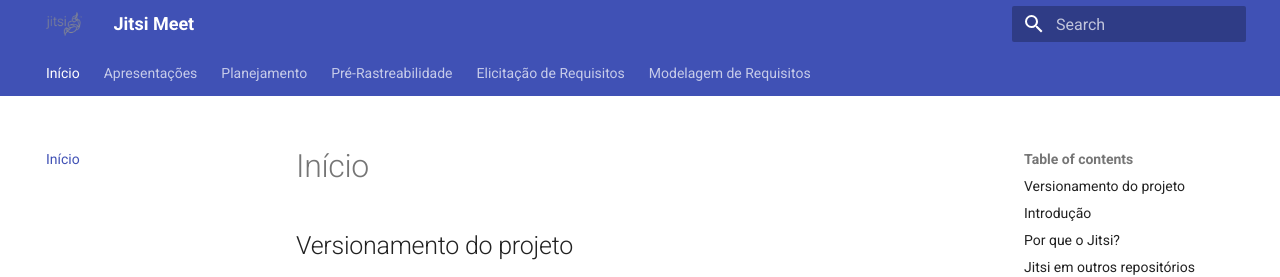
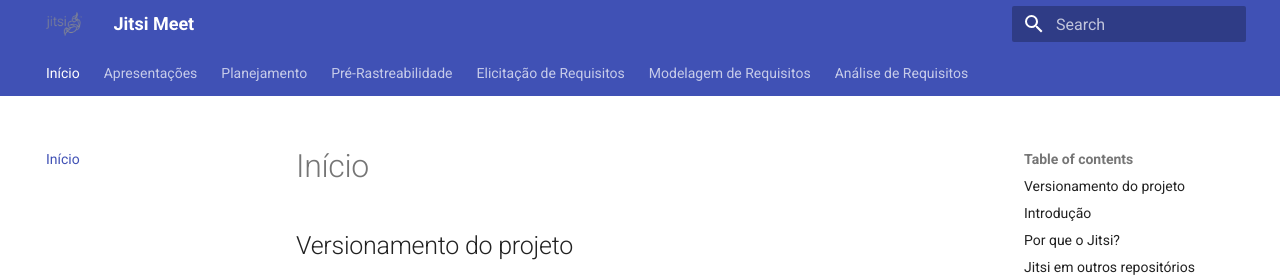
Before and after one commit to gabrielm2q/2022.1-Jitsi-Meet, an MkDocs documentation site: the page built from docs/index.md, in a window 1280 px wide and 900 px high. Shown: the top 277 px of the window. Built offline with MkDocs 1.6.1 and Material for MkDocs 9.7.7, drawn with Linux system fonts in a browser that asks for light colours.

Commit message:
:memo: adicionando paginas de v e v (#23)

```diff
--- a/mkdocs.yml
+++ b/mkdocs.yml
@@ -33,9 +33,13 @@ nav:
         - Léxico: ./modelagem/lexico.md
         - Use Case: ./modelagem/useCase.md
         - Especificação Suplementar: ./modelagem/especificacaoSuplementar.md
+        - NFR Framework: ./modelagem/agil/nfr.md
         - Ágil:
           - Backlog: ./modelagem/agil/backlog.md
           - Histórias de Usuário: ./modelagem/agil/historiasDeUsuario.md
-          - NFR Framework: ./modelagem/agil/nfr.md
+   - Análise de Requisitos:
+        - Verificação: ./analiseDeRequisitos/verificacao.md
+        - Validação: ./analiseDeRequisitos/validacao.md
+
 markdown_extensions:
   - attr_list
```
Also changed, not shown: docs/analiseDeRequisitos/validacao.md (added, +1 -0 lines), docs/analiseDeRequisitos/verificacao.md (added, +1 -0 lines), docs/modelagem/nfr.md (renamed from docs/modelagem/agil/nfr.md).
